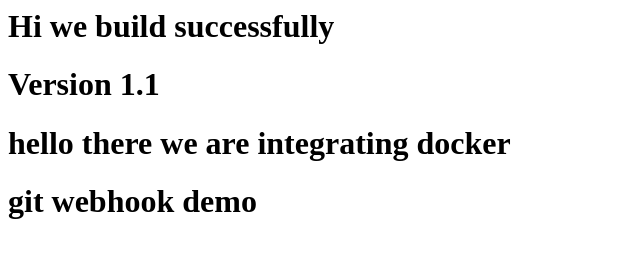
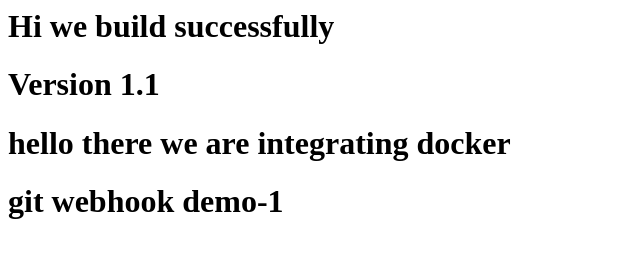
Before and after one commit to Dheerajmekala/demorepo, a plain HTML site: page index.html in a window 1280 px wide. Shown: the full height of the page, 0-640 px from the left. Drawn offline with Linux system fonts and the light colour scheme.

Commit message:
testing webhook-1

```diff
--- a/index.html
+++ b/index.html
@@ -1,4 +1,4 @@
 <h1>Hi we build successfully</h1>
 <h1>Version 1.1</h1>
 <h1>hello there we are integrating docker</h2>
-<h1>git webhook demo </h1>
+<h1>git webhook demo-1 </h1>
```
